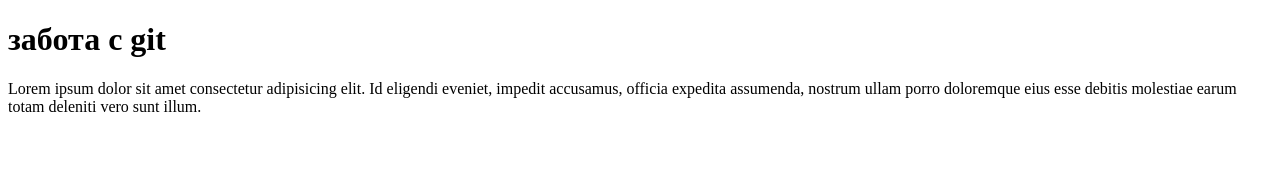
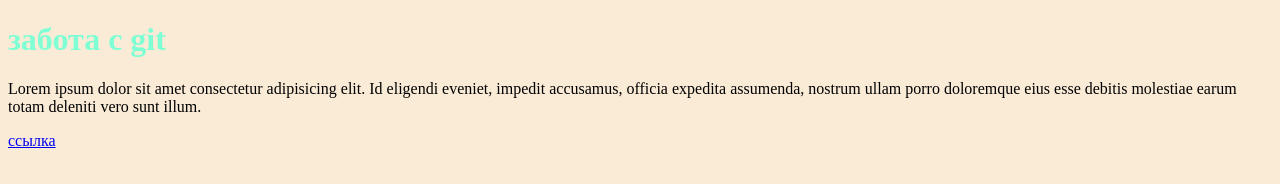
Before and after one commit to alenashmelts/test, a plain HTML site: page index.html in a window 1280 px wide. Drawn offline with Linux system fonts and the light colour scheme.

Commit message:
add link

```diff
--- a/css/style.css
+++ b/css/style.css
@@ -1,3 +1,7 @@
 h1{
+    color: aquamarine;
 
 }
+body{
+    background-color: antiquewhite;
+}
--- a/index.html
+++ b/index.html
@@ -13,6 +13,7 @@
     <h1>забота с git</h1>
     <p>Lorem ipsum dolor sit amet consectetur adipisicing elit. Id eligendi eveniet, impedit accusamus, officia expedita
         assumenda, nostrum ullam porro doloremque eius esse debitis molestiae earum totam deleniti vero sunt illum.</p>
+        <a href="#">ссылка</a>
 </body>
 
 </html>
```
